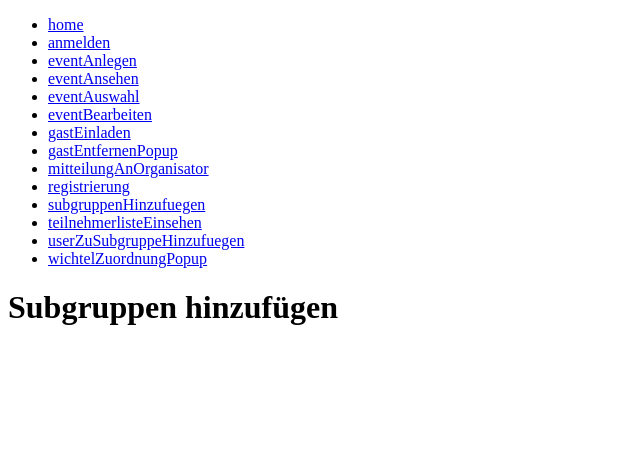
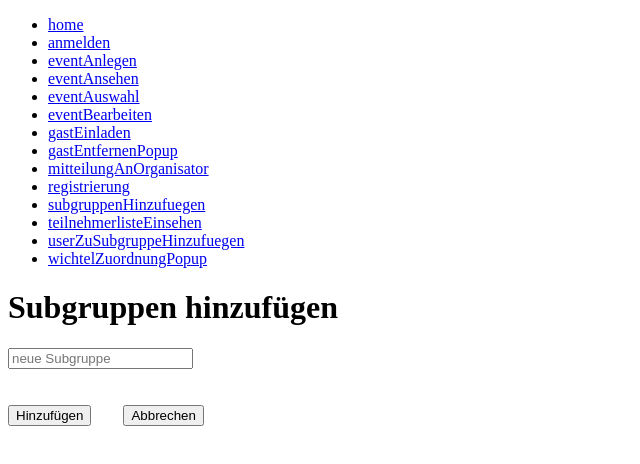
Before and after one commit to pgs3238/WichtelApp2, a React (Create React App) app in the folder src/main/frontend/: page /subgruppenHinzufuegen in a window 1280 px wide. Shown: the top 464 px of the page, without its empty margins (0-640 px from the left). Built offline with nearby package versions, Linux system fonts and the light colour scheme.

Commit message:
Subgruppen Masken mehr oder weniger erstellt.

```diff
--- a/src/main/frontend/src/pages/SubgruppenHinzufuegen.jsx
+++ b/src/main/frontend/src/pages/SubgruppenHinzufuegen.jsx
@@ -1,9 +1,60 @@
 
-import React from 'react';
+import React, {useState} from 'react';
 
 function Layout() {
+
+    const [inputs, setInputs] = useState({});
+
+    const handleSubmit = (event) => {
+        event.preventDefault();
+        alert(inputs);
+    }
+
+    const handleChange = (event) => {
+        const name = event.target.name;
+        const value = event.target.value;
+        setInputs(values => ({...values, [name]: value}))
+    }
+
     return (
-        <h1>Subgruppen hinzufügen</h1>
+        <form onSubmit={handleSubmit}>
+            <h1>Subgruppen hinzufügen</h1>
+
+            <input
+                type = "text"
+                placeholder= "neue Subgruppe"
+                id = "sgruppe"
+                name = "sgruppe"
+                value = {inputs.sgruppe || ""}
+                onChange = {handleChange}
+            />
+
+
+            <br/>
+            <br/>
+            <br/>
+
+
+
+
+
+            <input
+                type="submit"
+                id="hinzufuegen"
+                value = "Hinzufügen"/>
+            &emsp;&emsp;
+
+
+            <input
+                type="submit"
+                id="Abbrechen"
+                value="Abbrechen"/>
+
+
+
+
+            </form>
+
     );
 }
 
--- a/src/main/frontend/src/pages/UserZuSubgruppeHinzufuegen.jsx
+++ b/src/main/frontend/src/pages/UserZuSubgruppeHinzufuegen.jsx
@@ -1,10 +1,52 @@
 
-import React from 'react';
+import React, {useState} from 'react';
 
 function Layout() {
-    return (
-        <h1>User zu Subgruppe</h1>
-    );
+
+    const [inputs, setInputs] = useState({});
+
+    const handleChange = (event) => {
+        const name = event.target.name;
+        const value = event.target.value;
+        setInputs(values => ({...values, [name]: value}))
+    }
+
+    const handleSubmit = (event) => {
+        event.preventDefault();
+        alert(inputs);
+    }
+
+        return (
+            <form onSubmit={handleSubmit}>
+                <h1>User zu Subgruppen hinzufügen</h1>
+
+                <br/>
+
+                <th>[gewählten User] hinzufügen zu</th>
+
+                <br/>
+
+                <input list = "data"/>
+                <datalist id = "data">
+                    <option>Mustermann</option>
+                    <option>A Team</option>
+
+                </datalist>
+
+
+                <br/>
+                <br/>
+
+
+
+                <button type="submit">Zu Subgruppe hinzufügen</button>
+
+                <br/>
+                <br/>
+
+                <button type="submit">zurück</button>
+            </form>
+        );
+
 }
-
 export default Layout;
```
